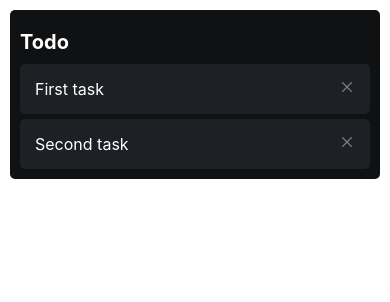
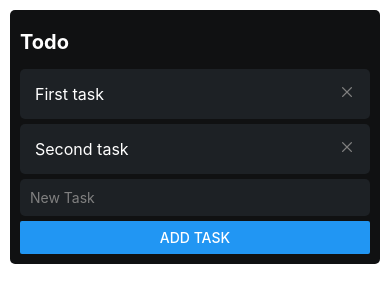
Before and after one commit to mmara13/TrelloWannaBe, a React Native app: screen / in a window 390 px wide. Shown: the top 302 px of the page. Built offline with nearby package versions, Linux system fonts and the light colour scheme.

Commit message:
Task input

```diff
--- a/src/components/TaskList.tsx
+++ b/src/components/TaskList.tsx
@@ -1,4 +1,4 @@
-import {View, Text, FlatList} from 'react-native'
+import {View, Text, FlatList, TextInput, Button, StyleSheet} from 'react-native'
 import TaskListItem from './TaskListItem';
 import {useState} from 'react';
 
@@ -7,13 +7,16 @@
         {description : 'First task'},
         {description : 'Second task'},
     ]);
+
+    const [newTask, setNewTask] = useState('') /*starea inputului*/
+
+    const createTask = () => {
+        setTasks([...tasks, {description: newTask}]);
+        setNewTask(''); /*resetam sa fie iar gol*/
+    };
     return (
-        <View style={{backgroundColor: '#101112', padding: 10, borderRadius: 5}}>
-            <Text style ={{
-                color: 'white',
-                fontWeight: 'bold',
-                fontSize: 20,
-                marginVertical:10,}}
+        <View style={styles.container}>
+            <Text style ={styles.title}
             >
                 Todo
             </Text>
@@ -26,7 +29,37 @@
                 renderItem={({item }) => <TaskListItem task={item} />}
             />
 
-            {/*input pt nou task */}
+            {/*input pt task nou*/}
+            <TextInput
+                value ={newTask}
+                onChangeText={setNewTask}
+                placeholder="New Task"
+                placeholderTextColor="gray"
+                style ={styles.input}
+            />
+            <Button title = "Add task" onPress={createTask}/>
         </View>
     );
 }
+
+const styles = StyleSheet.create({
+    container: {
+        backgroundColor: '#101112',
+        padding: 10,
+        borderRadius: 5,
+        gap: 5
+    },
+    title: {
+        color: 'white',
+        fontWeight: 'bold',
+        fontSize: 20,
+        marginVertical:10,
+    },
+    input: {
+        color: 'white',
+        padding: 10,
+        backgroundColor: '#1D2125',
+        borderRadius: 5,
+    },
+
+})
```
